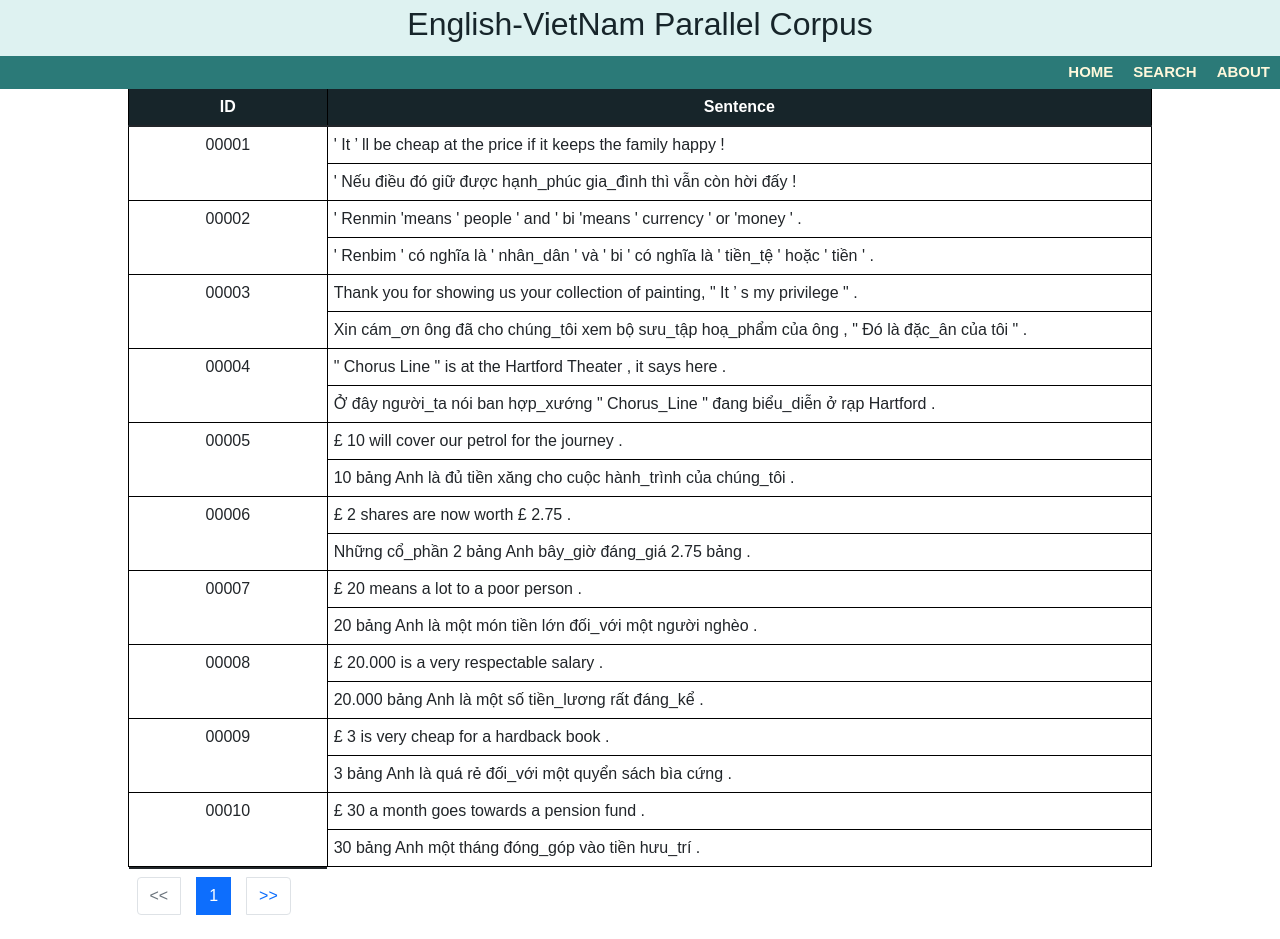
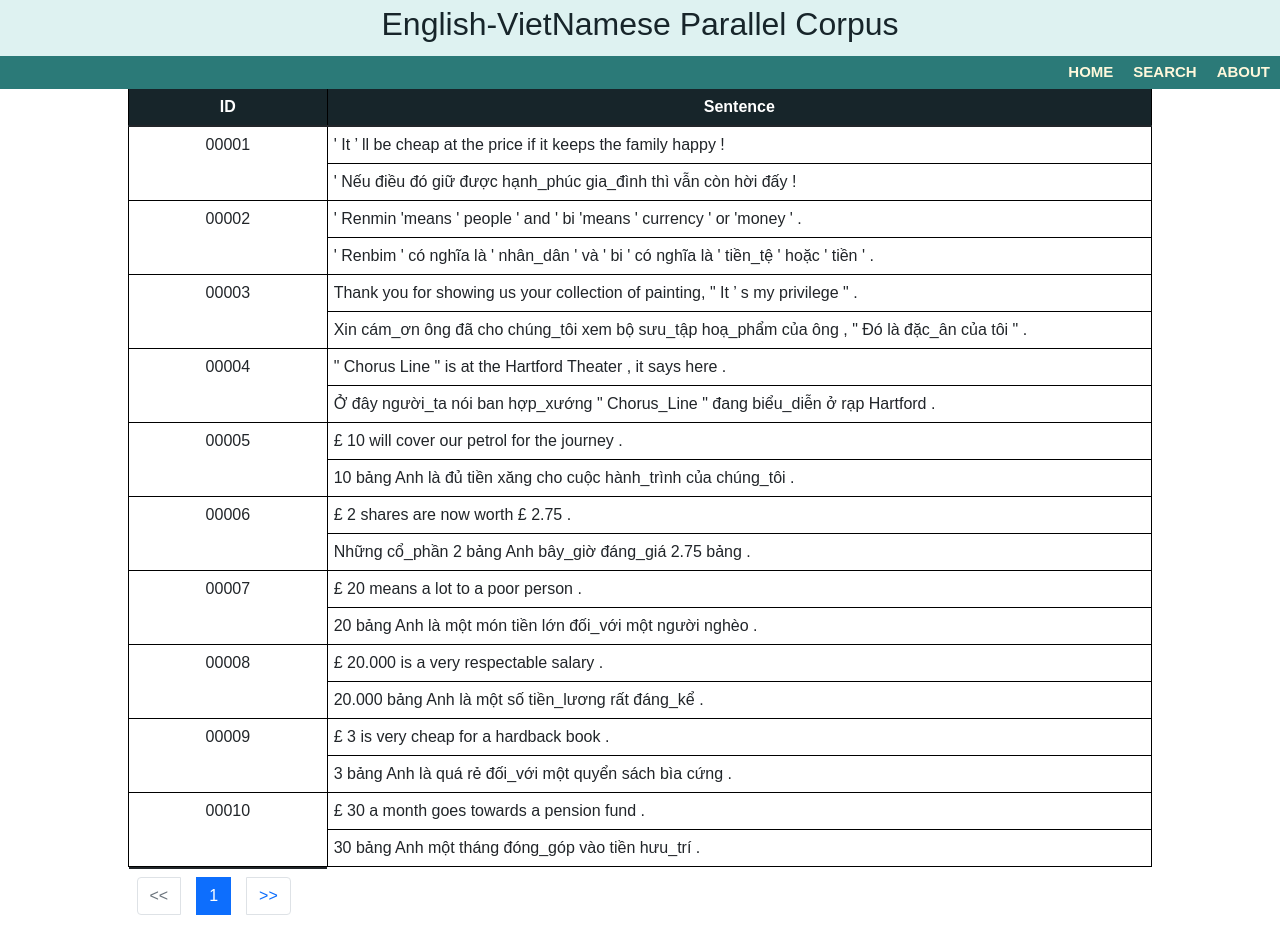
Before and after one commit to PhmNm/demo_web, a React (Create React App) app: page / in a window 1280 px wide. Built offline with nearby package versions, Linux system fonts and the light colour scheme.

Commit message:
update title

```diff
--- a/public/index.html
+++ b/public/index.html
@@ -22,8 +22,7 @@
       work correctly both with client-side routing and a non-root public URL.
       Learn how to configure a non-root public URL by running `npm run build`.
     -->
-  <title>English-VietNamese Parallel Corpus
-  </title>
+  <title>English-VietNamese Parallel Corpus</title>
 </head>
 
 <body>
--- a/src/App.js
+++ b/src/App.js
@@ -14,7 +14,7 @@ function App() {
     <div className="App">
       <div>
         <header className="header">
-          <h2>English-VietNam Parallel Corpus</h2>
+          <h2>English-VietNamese Parallel Corpus</h2>
         </header>
         <div className="nav-menu">
           <Link to="/about">ABOUT </Link>
```
